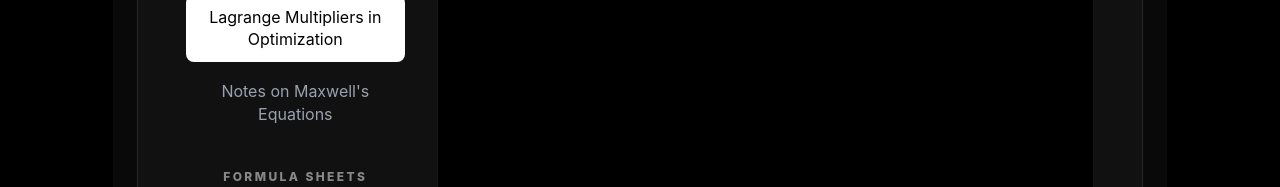
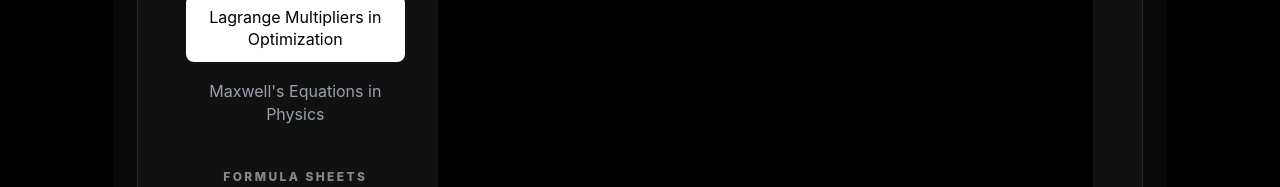
Before and after one commit to ttrieu2025/personal-website, a React (Vite) app: page /resources in a window 1280 px wide. Shown: the part 214-401 px from the top of the page. Built offline with nearby package versions, Linux system fonts and the light colour scheme.

Commit message:
Update Maxwell's Equations

```diff
--- a/src/Pages/Resources.jsx
+++ b/src/Pages/Resources.jsx
@@ -8,7 +8,7 @@ const Insightitems = [
   },
   {
     id: 2,
-    title: "Notes on Maxwell's Equations",
+    title: "Maxwell's Equations in Physics",
     pdf: "./Maxwell.pdf",
   },
 ];
```
